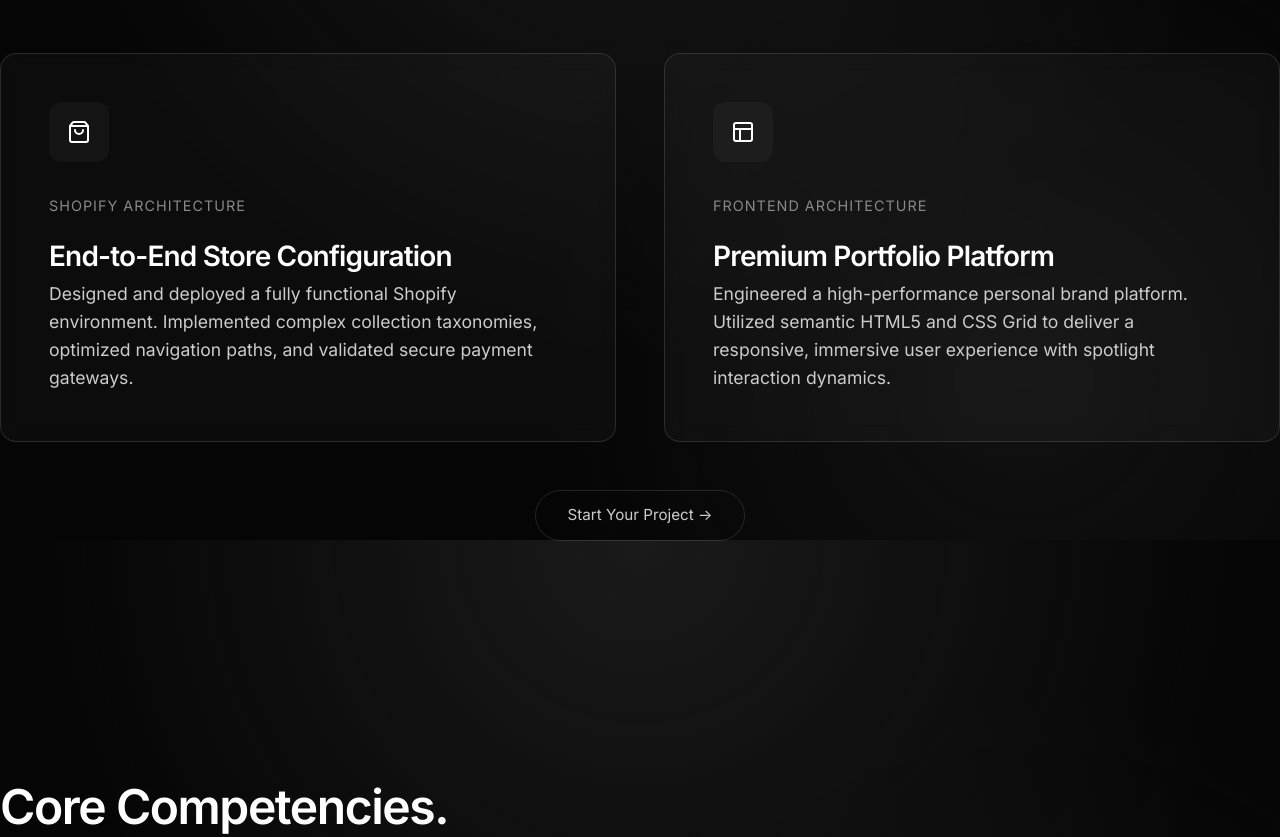
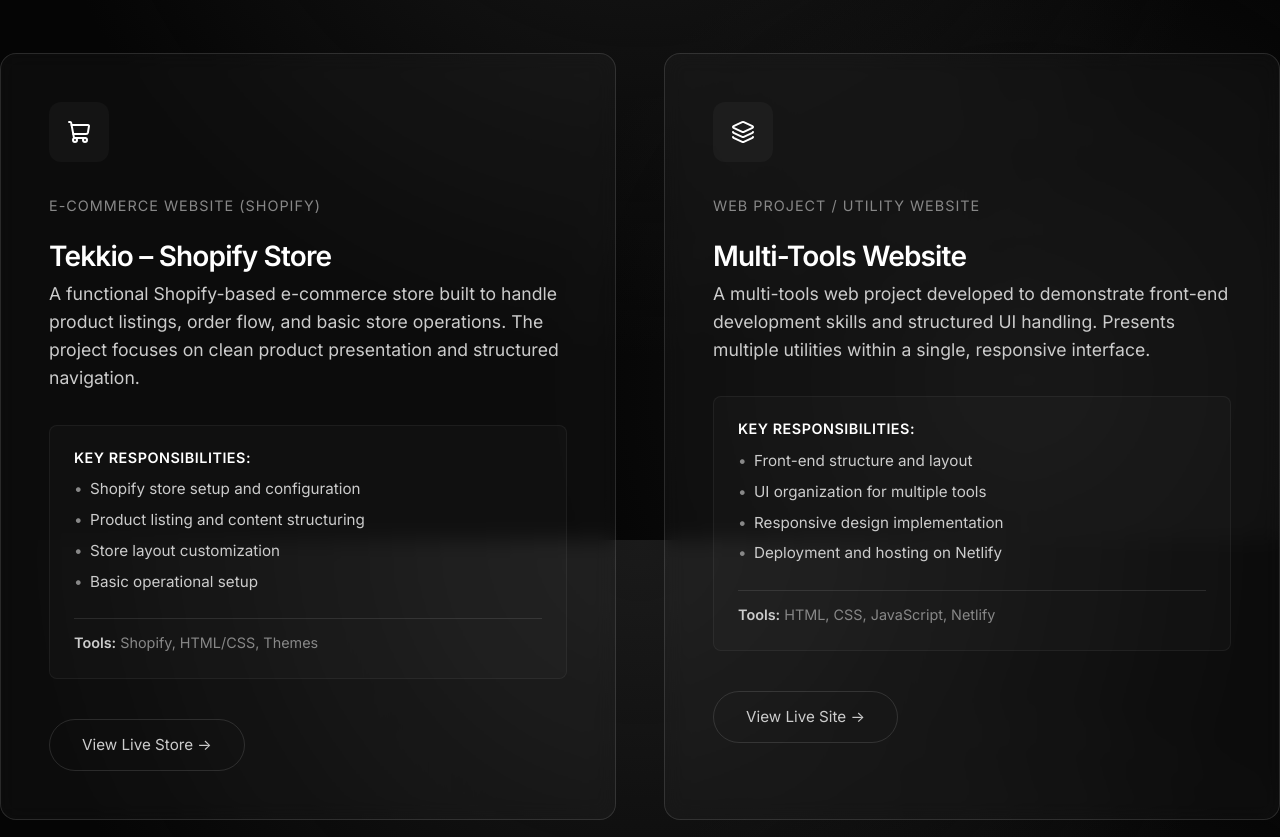
Before and after one commit to MuneebQureshi-9/My_Portfolio, a plain HTML site: page index.html in a window 1280 px wide. Shown: the part 2660-3497 px from the top of the page. Drawn offline with nearby package versions, Linux system fonts and the light colour scheme.

Commit message:
Major Changes

```diff
--- a/css/styles.css
+++ b/css/styles.css
@@ -48,6 +48,7 @@
     radial-gradient(circle at 50% 0%, #1a1a1a 0%, transparent 60%),
     radial-gradient(circle at 80% 80%, #111 0%, transparent 40%);
   background-attachment: fixed;
+  /* padding: 0 2rem; */
 }
 
 /* Utilities */
@@ -246,6 +247,7 @@
   font-weight: 600;
   margin-bottom: 1rem;
   letter-spacing: -0.02em;
+  /* margin-top: 4rem; */
 }
 
 .nav-links {
@@ -465,6 +467,60 @@
   color: var(--text-primary);
 }
 
+/* Project Specs */
+.project-descr {
+  margin-bottom: 2rem;
+  min-height: 80px;
+}
+
+.project-specs {
+  margin-bottom: 2.5rem;
+  padding: 1.5rem;
+  background: rgba(255, 255, 255, 0.02);
+  border-radius: 8px;
+  border: 1px solid rgba(255, 255, 255, 0.05);
+}
+
+.project-specs h4 {
+  font-size: 0.9rem;
+  color: var(--text-primary);
+  margin-bottom: 0.75rem;
+  text-transform: uppercase;
+  letter-spacing: 0.5px;
+}
+
+.project-specs ul {
+  list-style: none;
+  margin-bottom: 1.5rem;
+}
+
+.project-specs li {
+  color: var(--text-secondary);
+  font-size: 0.95rem;
+  line-height: 1.6;
+  margin-bottom: 0.4rem;
+  padding-left: 1rem;
+  position: relative;
+}
+
+.project-specs li::before {
+  content: "•";
+  position: absolute;
+  left: 0;
+  color: var(--text-tertiary);
+}
+
+.project-tools {
+  font-size: 0.9rem;
+  color: var(--text-tertiary);
+  border-top: 1px solid rgba(255, 255, 255, 0.1);
+  padding-top: 0.75rem;
+}
+
+.project-tools strong {
+  color: var(--text-secondary);
+}
+
 
 /* Services List */
 .services-list {
@@ -515,14 +571,47 @@
 }
 
 .email-link {
-  font-size: 2rem;
+  font-size: clamp(1.25rem, 4vw, 2rem);
+  /* Fluid font size */
   border-bottom: 1px solid var(--text-tertiary);
   padding-bottom: 0.5rem;
+  word-break: break-all;
+  /* Prevent overflow on small screens */
+  line-height: 1.3;
 }
 
 .email-link:hover {
   color: #fff;
   border-color: #fff;
+}
+
+.whatsapp-link {
+  display: inline-flex;
+  align-items: center;
+  gap: 1rem;
+  margin-top: 1.5rem;
+  padding: 0.75rem 1.5rem;
+  background: rgba(255, 255, 255, 0.05);
+  border: 1px solid var(--border-color);
+  border-radius: 50px;
+  color: #fff;
+  text-decoration: none;
+  transition: all 0.2s;
+  width: fit-content;
+}
+
+.whatsapp-link:hover {
+  background: rgba(37, 211, 102, 0.15);
+  /* WhatsApp Green Tint */
+  border-color: #25D366;
+}
+
+.whatsapp-link small {
+  color: var(--text-tertiary);
+  font-size: 0.8rem;
+  margin-left: 0.5rem;
+  text-transform: uppercase;
+  letter-spacing: 0.5px;
 }
 
 /* Contact Form Grid layout */
@@ -547,7 +636,7 @@
   flex-direction: column;
   gap: 1.5rem;
   background: rgba(255, 255, 255, 0.02);
-  padding: 2.5rem;
+  padding: 1.5rem;
   border-radius: 16px;
   border: 1px solid var(--border-color);
   backdrop-filter: blur(10px);
@@ -763,3 +852,28 @@
     /* Ensure space before links */
   }
 }
+
+@media (max-width: 376px) {
+  .name-badge {
+    margin-top: 5rem;
+    font-size: 1.5rem;
+  }
+
+  .hero-label {
+    font-size: 0.8rem;
+    padding: 0.4rem 0.8rem;
+    /* margin-top: 0.5rem; */
+    line-height: 1.4;
+    border-radius: 12px;
+    /* Soften pill shape if wrapping */
+  }
+
+  .hero-title {
+    font-size: 2.2rem;
+    /* Slightly smaller to prevent overcrowding */
+  }
+
+  .hero-sub {
+    font-size: 1rem;
+  }
+}
--- a/index.html
+++ b/index.html
@@ -154,20 +154,55 @@
             </div>
 
             <div class="projects-grid">
+                <!-- Project 1: Tekkio -->
                 <div class="spotlight-card project-card">
-                    <div class="project-icon"><i data-lucide="shopping-bag" size="32"></i></div>
-                    <span class="project-meta">Shopify Architecture</span>
-                    <h3>End-to-End Store Configuration</h3>
-                    <p>Designed and deployed a fully functional Shopify environment. Implemented complex collection
-                        taxonomies, optimized navigation paths, and validated secure payment gateways.</p>
+                    <div class="project-icon"><i data-lucide="shopping-cart"></i></div>
+                    <span class="project-meta">E-commerce Website (Shopify)</span>
+                    <h3>Tekkio – Shopify Store</h3>
+                    <p class="project-descr">A functional Shopify-based e-commerce store built to handle
+                        product listings, order flow, and basic store operations. The project focuses on clean product
+                        presentation and structured navigation.</p>
+
+                    <div class="project-specs">
+                        <h4>Key Responsibilities:</h4>
+                        <ul>
+                            <li>Shopify store setup and configuration</li>
+                            <li>Product listing and content structuring</li>
+                            <li>Store layout customization</li>
+                            <li>Basic operational setup</li>
+                        </ul>
+                        <div class="project-tools">
+                            <strong>Tools:</strong> Shopify, HTML/CSS, Themes
+                        </div>
+                    </div>
+
+                    <a href="https://tekkio.shop" target="_blank" class="secondary-cta">View Live Store &rarr;</a>
                 </div>
 
+                <!-- Project 2: Multi-Tools -->
                 <div class="spotlight-card project-card">
-                    <div class="project-icon"><i data-lucide="layout" size="32"></i></div>
-                    <span class="project-meta">Frontend Architecture</span>
-                    <h3>Premium Portfolio Platform</h3>
-                    <p>Engineered a high-performance personal brand platform. Utilized semantic HTML5 and CSS Grid to
-                        deliver a responsive, immersive user experience with spotlight interaction dynamics.</p>
+                    <div class="project-icon"><i data-lucide="layers"></i></div>
+                    <span class="project-meta">Web Project / Utility Website</span>
+                    <h3>Multi-Tools Website</h3>
+                    <p class="project-descr">A multi-tools web project developed to demonstrate front-end
+                        development skills and structured UI handling. Presents multiple utilities within a single,
+                        responsive interface.</p>
+
+                    <div class="project-specs">
+                        <h4>Key Responsibilities:</h4>
+                        <ul>
+                            <li>Front-end structure and layout</li>
+                            <li>UI organization for multiple tools</li>
+                            <li>Responsive design implementation</li>
+                            <li>Deployment and hosting on Netlify</li>
+                        </ul>
+                        <div class="project-tools">
+                            <strong>Tools:</strong> HTML, CSS, JavaScript, Netlify
+                        </div>
+                    </div>
+
+                    <a href="https://leafy-beignet-469d1f.netlify.app/" target="_blank" class="secondary-cta">View Live
+                        Site &rarr;</a>
                 </div>
             </div>
 
@@ -217,11 +252,14 @@
                 <div class="contact-info">
                     <p class="contact-desc">I am currently accepting select opportunities for operational support and
                         technical projects.</p>
-                    <div>
+                    <div class="contact-links-group">
                         <a href="mailto:web.muneeb90@gmail.com" class="email-link">web.muneeb90@gmail.com</a>
-                        <br>
-                        <a href="tel:+923142171700" class="email-link"
-                            style="margin-top: 1rem; font-size: 1.5rem; display: inline-block;">+92 314 2171700</a>
+
+                        <a href="https://wa.me/923142171700" target="_blank" class="whatsapp-link">
+                            <i data-lucide="message-circle" style="width: 24px; height: 24px;"></i>
+                            <span>+92 314 2171700</span>
+                            <small>Chat on WhatsApp</small>
+                        </a>
                     </div>
                 </div>
 
@@ -236,6 +274,9 @@
                     </div>
                     <div class="form-group">
                         <input type="email" name="email" placeholder="Email Address" required>
+                    </div>
+                    <div class="form-group">
+                        <input type="tel" name="phone" placeholder="Phone Number" required>
                     </div>
                     <div class="form-group">
                         <textarea name="message" placeholder="Project Details" required></textarea>
```
